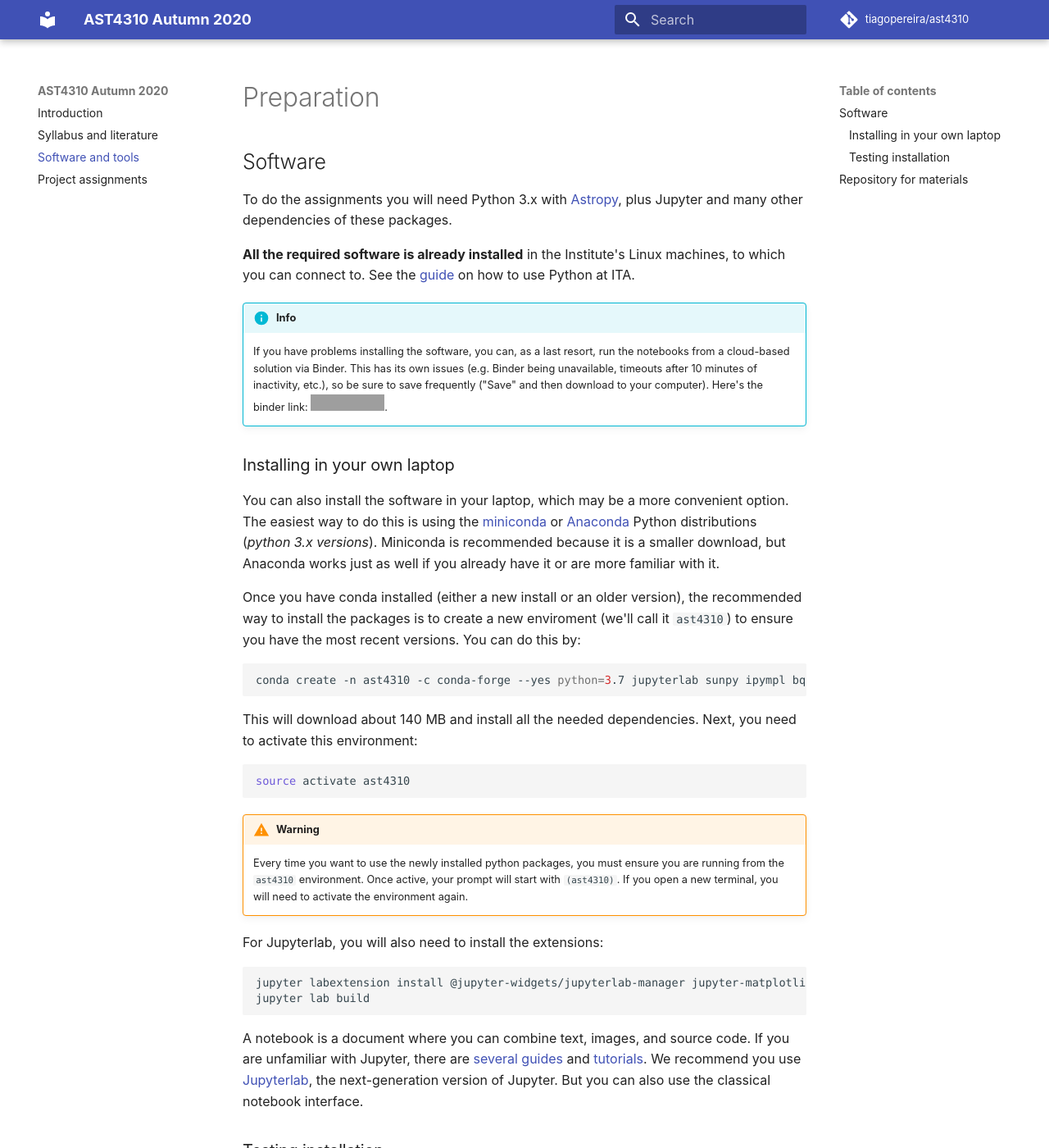
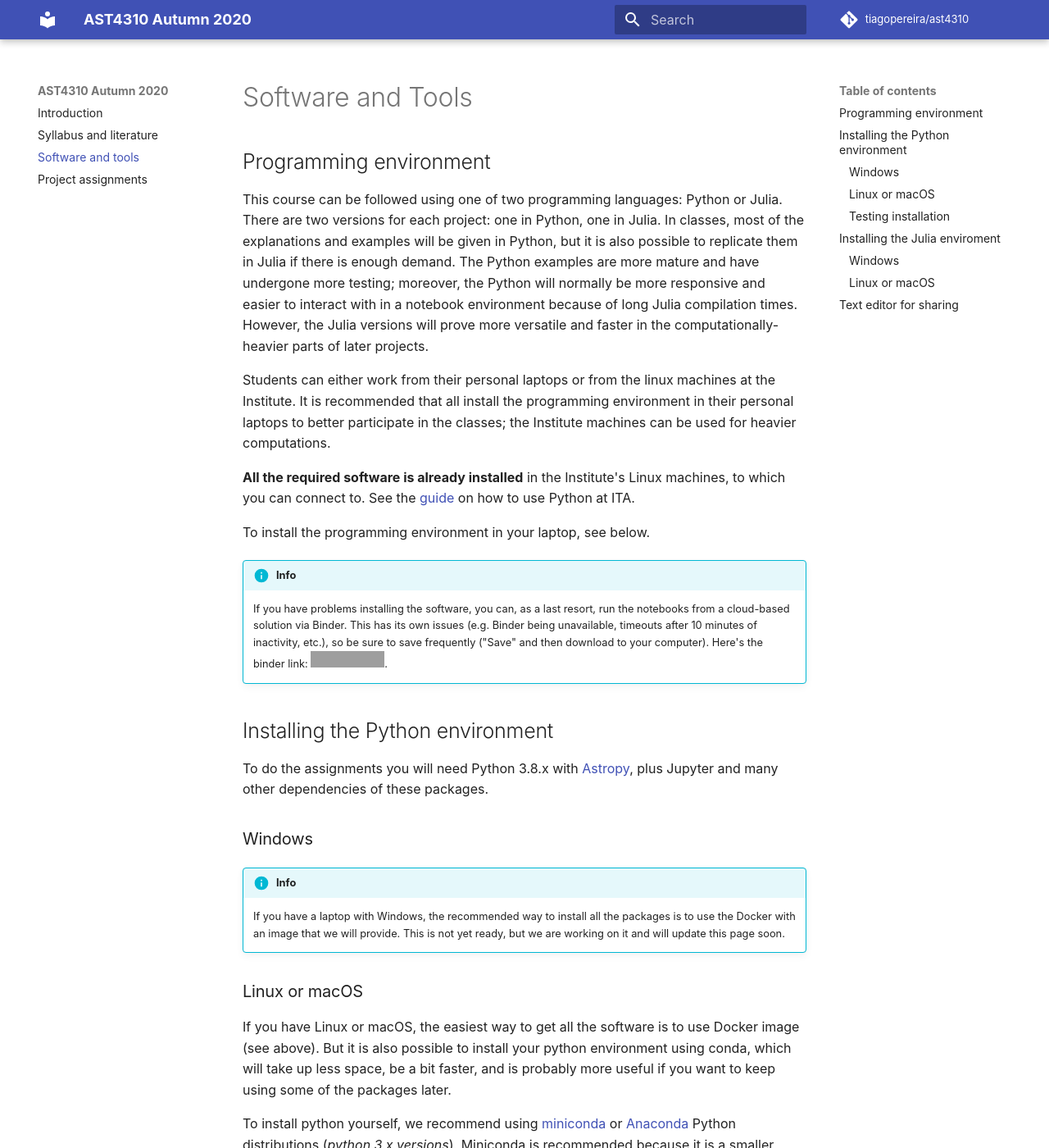
Before and after one commit to tiagopereira/ast4310_h20, an MkDocs documentation site: the page built from docs/tools.md, in a window 1280 px wide and 1400 px high. Shown: the whole window at 82% size. Built offline with MkDocs 1.6.1 and Material for MkDocs 9.7.7, drawn with Linux system fonts in a browser that asks for light colours; comment, search, counter and statistics services are not loaded; old or Windows-style settings are respelled for this version of MkDocs; some of the changed text lies outside the part shown; grey boxes are pictures that could not be loaded.

Commit message:
More updates

````diff
--- a/docs/tools.md
+++ b/docs/tools.md
@@ -1,26 +1,41 @@
-# Preparation
+# Software and Tools
 
 
-## Software
+## Programming environment
 
-To do the assignments you will need Python 3.x with [Astropy](https://www.astropy.org/), plus Jupyter and many other dependencies of these packages.
+This course can be followed using one of two programming languages: Python or Julia. There are two versions for each project: one in Python, one in Julia. In classes, most of the explanations and examples will be given in Python, but it is also possible to replicate them in Julia if there is enough demand. The Python examples are more mature and have undergone more testing; moreover, the Python will normally be more responsive and easier to interact with in a notebook environment because of long Julia compilation times. However, the Julia versions will prove more versatile and faster in the computationally-heavier parts of later projects.
+
+Students can either work from their personal laptops or from the linux machines at the Institute. It is recommended that all install the programming environment in their personal laptops to better participate in the classes; the Institute machines can be used for heavier computations.
 
 **All the required software is already installed** in the Institute's Linux machines, to which you can connect to. See the  [guide](https://www.mn.uio.no/astro/english/services/it/help/programming/using-python.html) on how to use Python at ITA.
+
+To install the programming environment in your laptop, see below.
 
 !!! info
     If you have problems installing the software, you can, as a last resort, run the notebooks from a cloud-based solution via Binder. This has its own issues (e.g. Binder being unavailable, timeouts after 10 minutes of inactivity, etc.), so be sure to save frequently ("Save" and then download to your computer). Here's the binder link: [![Binder](https://mybinder.org/badge_logo.svg)](https://mybinder.org/v2/gh/ita-solar/ast4310/master?urlpath=lab/tree/notebooks).
 
-### Installing in your own laptop
+## Installing the Python environment
 
-You can also install the software in your laptop, which may be a more convenient option. The easiest way to do this is using the [miniconda](https://conda.io/miniconda.html) or [Anaconda](https://www.anaconda.com/download/) Python distributions (*python 3.x versions*). Miniconda is recommended because it is a smaller download, but Anaconda works just as well if you already have it or are more familiar with it.
+To do the assignments you will need Python 3.8.x with [Astropy](https://www.astropy.org/), plus Jupyter and many other dependencies of these packages.
+
+### Windows
+
+!!! info
+    If you have a laptop with Windows, the recommended way to install all the packages is to use the Docker with an image that we will provide. This is not yet ready, but we are working on it and will update this page soon.
+
+### Linux or macOS
+
+If you have Linux or macOS, the easiest way to get all the software is to use Docker image (see above). But it is also possible to install your python environment using conda, which will take up less space, be a bit faster, and is probably more useful if you want to keep using some of the packages later.
+
+To install python yourself, we recommend using [miniconda](https://conda.io/miniconda.html) or [Anaconda](https://www.anaconda.com/download/) Python distributions (*python 3.x versions*). Miniconda is recommended because it is a smaller download, but Anaconda works just as well if you already have it or are more familiar with it.
 
 Once you have conda installed (either a new install or an older version), the recommended way to install the packages is to create a new enviroment (we'll call it `ast4310`) to ensure you have the most recent versions. You can do this by:
 
 ``` bash
-conda create -n ast4310 -c conda-forge --yes python=3.7 jupyterlab sunpy ipympl bqplot nodejs
+conda create -n ast4310 -c conda-forge --yes python=3.8 jupyterlab sunpy ipympl bqplot nodejs
 ```
 
-This will download about 140 MB and install all the needed dependencies. Next, you need to activate this environment:
+This will download and install the necessary packages and their ependencies. Next, you need to activate this environment:
 
 ``` bash
 source activate ast4310
@@ -41,7 +56,7 @@ A notebook is a document where you can combine text, images, and source code. If
 
 ### Testing installation
 
-To make sure you have all necessary software ready, start Jupyterlab from the terminal (after activating the `ast4310` environment):
+To make sure you have all necessary software ready, start Jupyterlab from the terminal (if using conda, activate the  `ast4310` environment):
 
 ```
 jupyter lab
@@ -57,12 +72,34 @@ import matplotlib.pyplot as plt
 !!! success
     If you got no error messages above, your installation is good and you are ready to start!
 
-## Repository for materials
+## Installing the Julia enviroment
 
-The assignment and tutorial materials are available on a [Github repository](https://github.com/ita-solar/ast4310). Please clone the repository into a directory of your choice:
+To do the assignments you will need Julia 1.5.0 or above, plus Jupyter and a few extra packages. Julia itself is stabilising, but its packages are still changing quickly. It is recommended that you do a fresh install of all packages at the start of the semester, to ensure that all will work consistently with the examples.
 
-```bash
-git clone https://github.com/ITA-Solar/ast4310.git
+### Windows
+
+!!! info
+    If you have a laptop with Windows, the recommended way to install all the packages is to use the Docker with an image that we will provide. This is not yet ready, but we are working on it and will update this page soon.
+
+### Linux or macOS
+
+If you have Linux or macOS, the easiest way to get all the software is to use Docker image (see above). But it is also possible to install your Julia environment manually.
+
+[Download Julia](https://julialang.org/downloads/) from the official web page and follow the install instructions for your system. Once that is done, start the Julia REPL and enter the package manager (press `]` key). Once there, install the necessary packages:
+
+```  julia
+(@v1.5) pkg> add IJulia Unitful UnitfulRecipes NumericalIntegration Interpolations PhysicalConstants FITSIO Plots LaTeXStrings pluto
 ```
 
-This will create a directory `ast4310`. In the terminal, go to that directory and then start jupyter lab.
+Note that this will not install Jupyter. To install Jupyter, you will either need to install if via a python installation with conda (strongly recommended, see above). If you have done so, you will need to copy the Julia kernel to the Jupyter kernel directory (in Linux: `~/.local/share/jupyter/kernels`, in macOS: `~/Library/Jupyter/kernels/`). Another option to install Jupyter is from the REPL:
+
+``` julia
+using IJulia
+notebook()
+```
+
+This will prompt you to install Jupyter via Conda.jl.
+
+## Text editor for sharing
+
+If needed for remote teaching, we will use the text editor [Visual Studio Code](https://code.visualstudio.com/) and its extension [Live Share](https://marketplace.visualstudio.com/items?itemName=MS-vsliveshare.vsliveshare) for remotely sharing a coding session. It is also recommended that you install the [Python](https://marketplace.visualstudio.com/items?itemName=ms-python.python) or [Julia](https://github.com/julia-vscode/julia-vscode) extensions for VS Code.
--- a/mkdocs.yml
+++ b/mkdocs.yml
@@ -12,7 +12,7 @@ extra:
     - type: globe
       link: https://tiagopereira.space/
 
-pages:
+nav:
     - Introduction: index.md
     - Syllabus and literature: literature.md
     - Software and tools: tools.md
````
Also changed, not shown: docs/index.md (+3 -2 lines), docs/literature.md (+15 -2 lines), docs/resources.md (added, +5 -0 lines).
